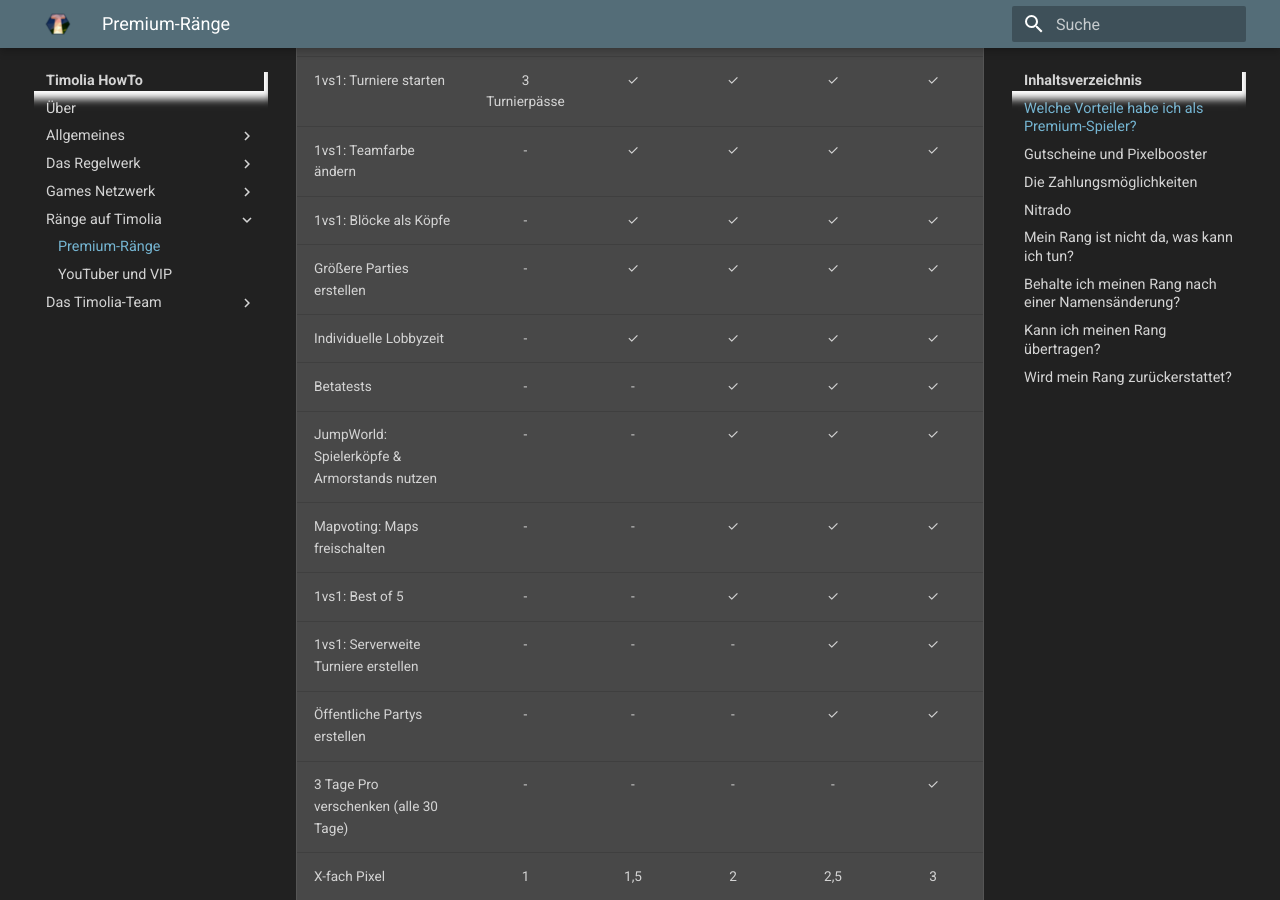
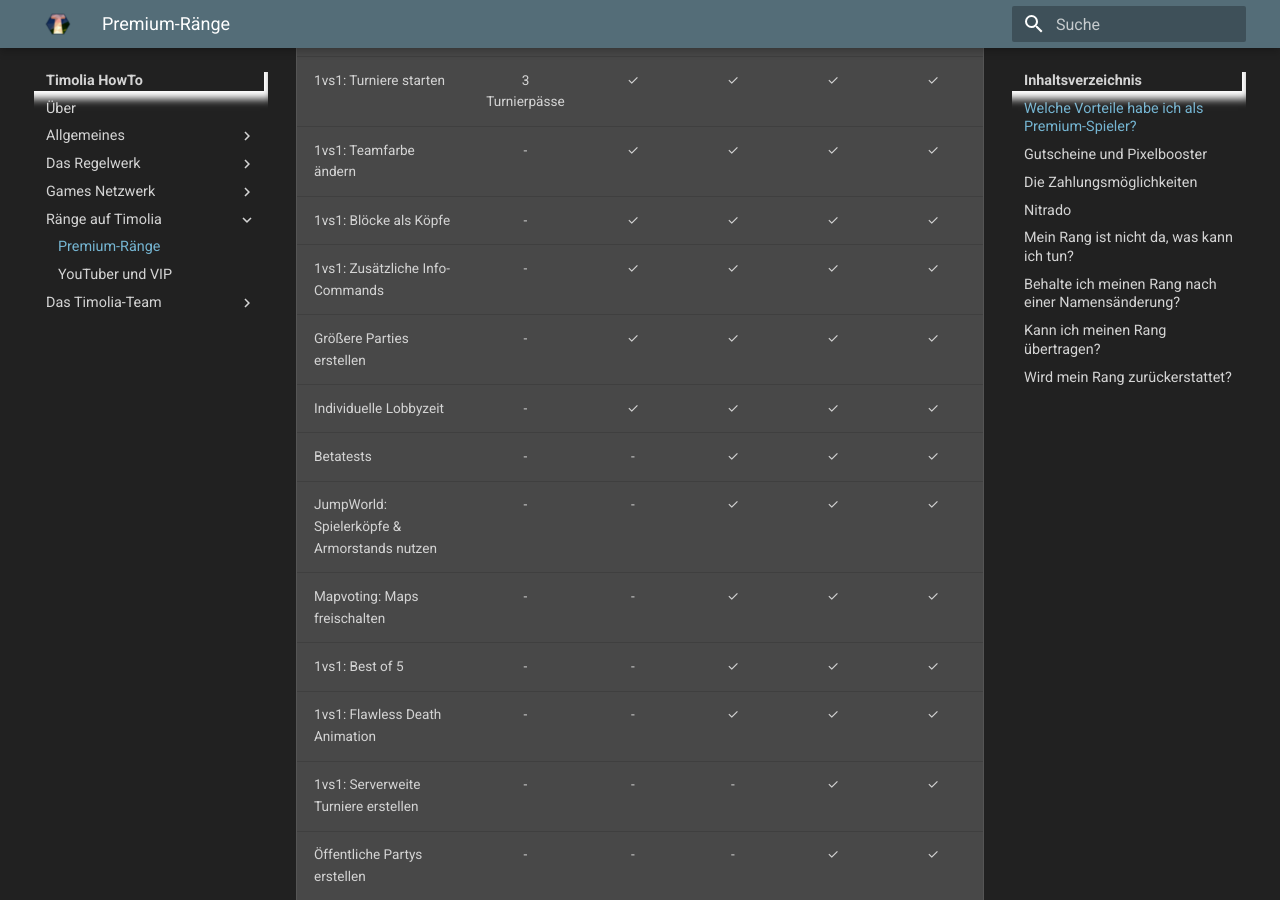
Before and after one commit to TimoliaDE/HowTo, an MkDocs documentation site: the page built from docs/ranks/premium.md, in a window 1280 px wide and 900 px high, scrolled down 920 px. Built offline with MkDocs 1.6.1 and Material for MkDocs 9.7.7, drawn with Linux system fonts in a browser that asks for light colours; old or Windows-style settings are respelled for this version of MkDocs.

Commit message:
1vs1: Info-Commands / Flawless Death HowTo

```diff
--- a/docs/ranks/premium.md
+++ b/docs/ranks/premium.md
@@ -21,12 +21,14 @@ Diese Features stehen dir mit deinem Rang zur Verfügung:
 | 1vs1: Turniere starten                 | 3 Turnierpässe                            | &check;                                   | &check;                                 | &check;                                  | &check;                                   |
 | 1vs1: Teamfarbe ändern                 | -                                         | &check;                                   | &check;                                 | &check;                                  | &check;                                   |
 | 1vs1: Blöcke als Köpfe                 | -                                         | &check;                                   | &check;                                 | &check;                                  | &check;                                   |
+| 1vs1: Zusätzliche Info-Commands        | -                                         | &check;                                   | &check;                                 | &check;                                  | &check;                                   |
 | Größere Parties erstellen              | -                                         | &check;                                   | &check;                                 | &check;                                  | &check;                                   |
 | Individuelle Lobbyzeit                 | -                                         | &check;                                   | &check;                                 | &check;                                  | &check;                                   |
 | Betatests                              | -                                         | -                                         | &check;                                 | &check;                                  | &check;                                   |
 | JumpWorld: Spielerköpfe & Armorstands nutzen | -                                   | -                                         | &check;                                 | &check;                                  | &check;                                   |
 | Mapvoting: Maps freischalten           | -                                         | -                                         | &check;                                 | &check;                                  | &check;                                   |
 | 1vs1: Best of 5                        | -                                         | -                                         | &check;                                 | &check;                                  | &check;                                   |
+| 1vs1: Flawless Death Animation         | -                                         | -                                         | &check;                                 | &check;                                  | &check;                                   |
 | 1vs1: Serverweite Turniere erstellen   | -                                         | -                                         | -                                       | &check;                                  | &check;                                   |
 | Öffentliche Partys erstellen           | -                                         | -                                         | -                                       | &check;                                  | &check;                                   |
 | 3 Tage Pro verschenken (alle 30 Tage)  | -                                         | -                                         | -                                       | -                                        | &check;                                   |
```
